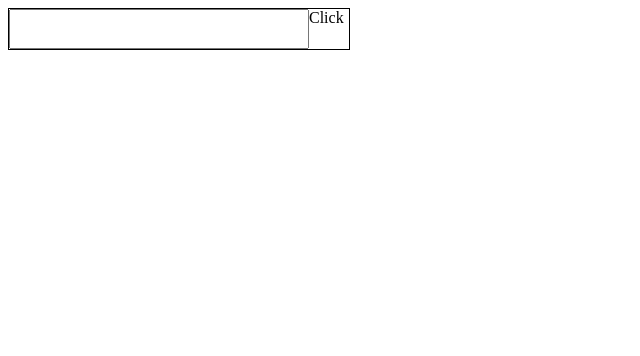
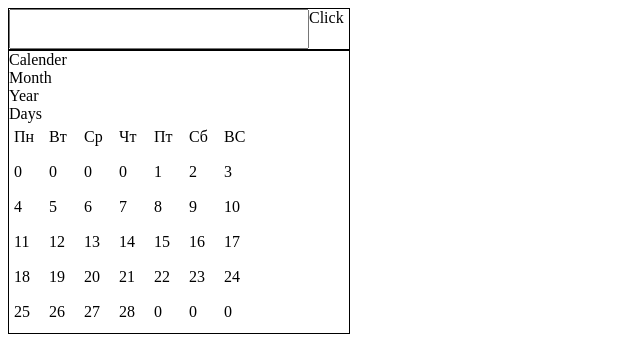
Before and after one commit to LenaBuraja/DatePicker, a React app: page / in a window 1280 px wide. Shown: the top 356 px of the page, without its empty margins (0-640 px from the left). Built offline with nearby package versions, Linux system fonts and the light colour scheme.

Commit message:
table days

```diff
--- a/src/assets/styles/styles.css
+++ b/src/assets/styles/styles.css
@@ -26,3 +26,23 @@ body {
 .app {
 	display: flex;
 }
+
+.namesOfDayInWeek {
+	display: flex;
+}
+
+.namesOfDayInWeek > * {
+	width: 25px;
+	height: 25px;
+	margin: 5px;
+}
+
+.week {
+	display: flex;
+}
+
+.week > * {
+	width: 25px;
+	height: 25px;
+	margin: 5px;
+}
--- /dev/null
+++ b/src/components/DaysInMonth.jsx
@@ -0,0 +1,58 @@
+import React from 'react';
+import '../assets/styles/styles.css';
+
+export default class DaysInMonthJSX extends React.Component {
+	constructor() {
+    super();
+    this.state = {
+      selectDay: new Date().getDate()
+    }
+	}
+
+	render() {
+    function daysInMonth(month, year) {
+      return new Date(year, month, 0).getDate();
+    }
+
+    function dayOfWeek(date) {
+      return date.getDay();
+    }
+
+    function tableDays() {
+      const month = new Date(2019, 1, 1).getMonth();
+      const year = new Date(2019, 1, 1).getFullYear();
+      let days = Array.from({length: daysInMonth(month + 1, year)}, (v, k) => k+1);
+      const dow = dayOfWeek(new Date(year, month, 1));
+      if(dow !== 0) {
+        days = [...Array.from(Array(dow - 1), () => 0)].concat(days);
+      }
+      if(days.length % 7 !== 0) {
+        days = days.concat([...Array.from(Array(7 - days.length % 7), () => 0)]);
+      }
+      return days;
+    }
+
+		return (
+			<div className="daysInMonth">
+        <div className="namesOfDayInWeek">
+          <div>Пн</div>
+          <div>Вт</div>
+          <div>Ср</div>
+          <div>Чт</div>
+          <div>Пт</div>
+          <div>Сб</div>
+          <div>ВС</div>
+        </div>
+        {
+          tableDays().map(item => {return <div>{item}</div>}).reduce((p,c)=>{
+            if(p[p.length-1].length == 7){
+              p.push([]);
+            }
+            p[p.length-1].push(c);
+            return p;
+          }, [[]]).map((item, idx) => {return <div className="week" key={idx}>{item}</div>})
+        }
+			</div>
+		);
+	}
+}
--- /dev/null
+++ b/src/components/InputDate.jsx
@@ -0,0 +1,32 @@
+import React from 'react';
+import '../assets/styles/styles.css';
+import CalenderJSX from './Calender';
+
+export default class InputDateJSX extends React.Component {
+	constructor() {
+    super();
+    this.state = {
+      //showCalender: true
+      showCalender: false
+    }
+	}
+
+	render() {
+		return (
+			<div className="inputDate">
+        <div className="field">
+          <input type="text" className="value"/>
+          <div
+            className="showCalender"
+            onClick={() => {
+              this.setState({showCalender: !this.state.showCalender});
+            }}
+          >Click</div>
+        </div>
+        <div hidden={this.state.showCalender}>
+          <CalenderJSX />
+        </div>
+			</div>
+		);
+	}
+}
--- a/src/components/app.jsx
+++ b/src/components/app.jsx
@@ -1,6 +1,6 @@
 import React from 'react';
 import '../assets/styles/styles.css';
-import CalenderJSX from './calender';
+import InputDateJSX from './InputDate';
 
 export default class App extends React.Component {
 	constructor() {
@@ -10,7 +10,7 @@ export default class App extends React.Component {
 	render() {
 		return (
 			<div className="app">
-				<CalenderJSX />
+				<InputDateJSX />
 			</div>
 		);
 	}
--- a/src/components/calender.jsx
+++ b/src/components/calender.jsx
@@ -1,27 +1,26 @@
 import React from 'react';
 import '../assets/styles/styles.css';
+import DaysInMonthJSX from './DaysInMonth';
 
 export default class CalenderJSX extends React.Component {
 	constructor() {
     super();
     this.state = {
-      showCalender: true
+      //showCalender: true
+      showCalender: false
     }
 	}
 
 	render() {
 		return (
-			<div className="inputDate">
-        <div className="field">
-          <input type="text" className="value"/>
-          <div
-            className="showCalender"
-            onClick={() => {
-              this.setState({showCalender: !this.state.showCalender});
-            }}
-          >Click</div>
+			<div className="calender">
+        <div>Calender</div>
+        <div className="month">Month</div>
+        <div className="year">Year</div>
+        <div className="days">Days</div>
+        <div className="today">
+          <DaysInMonthJSX />
         </div>
-        <div className="calender" hidden={this.state.showCalender}>Calender</div>
 			</div>
 		);
 	}
```
